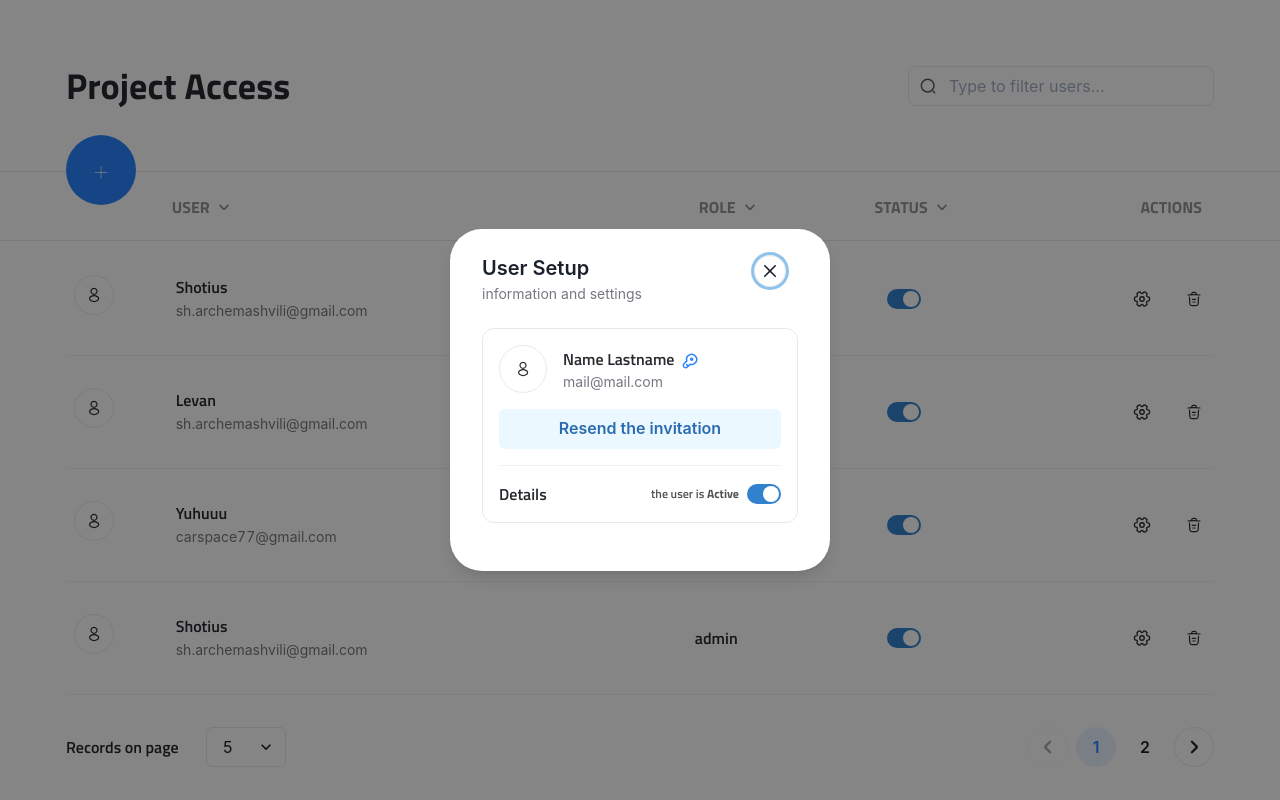
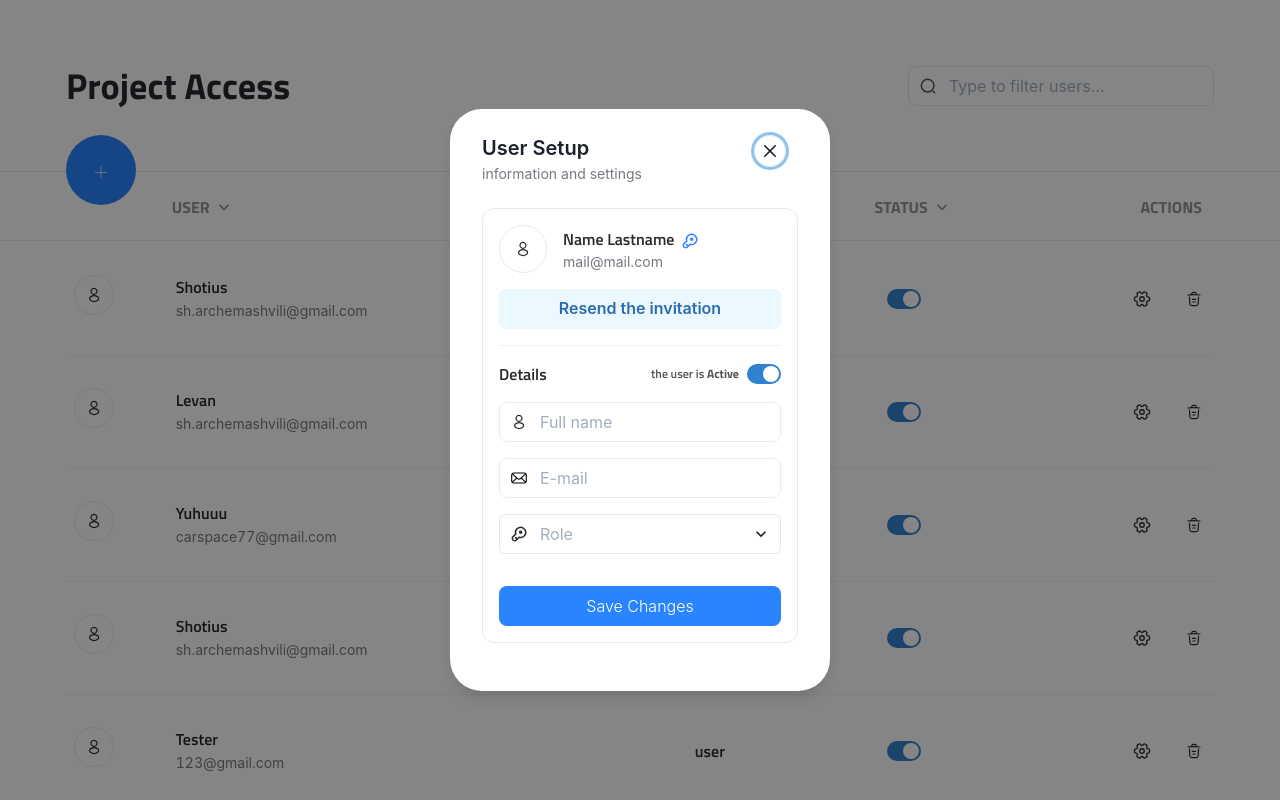
Before and after one commit to shotius/user-managment, a React (Vite) app: page /setup-user in a window 1280 px wide. Shown: the top 800 px of the page. Built offline with nearby package versions, Linux system fonts and the light colour scheme; data requests are answered from the project's data file.

Commit message:
Refactor

```diff
--- a/db.json
+++ b/db.json
@@ -27,6 +27,13 @@
       "user": "Shotius",
       "email": "sh.archemashvili@gmail.com",
       "role": "admin"
+    },
+    {
+      "id": "iiqGv_zJtgthK4LY1j8QU",
+      "status": "active",
+      "user": "Tester",
+      "email": "123@gmail.com",
+      "role": "user"
     }
   ]
 }
--- a/src/App.tsx
+++ b/src/App.tsx
@@ -1,8 +1,8 @@
 import { Route, Routes } from 'react-router-dom';
-import { UserInvitationModal } from './components/organizms/modals/UserInvitationModal';
-import { UserDeleteModal } from './components/organizms/UserDeleteModal';
-import { UserSetupModal } from './components/organizms/UserSetupModal';
+import { UserDeleteModal } from './components/organizms/modals/UserDeleteModal/UserDeleteModal';
+import { UserSetupModal } from './components/organizms/modals/UserSetupModal/UserSetupModal';
 import { UserListPage } from './pages/UserListPage';
+import { UserInvitationModal } from './components/organizms/modals/UserInviteModal/UserInvitationModal';
 
 function App() {
   return (
--- a/src/components/molecules/forms/FormUserEdit.tsx
+++ b/src/components/molecules/forms/FormUserEdit.tsx
@@ -1,7 +1,6 @@
 import { VStack } from '@chakra-ui/react';
 import { FormEventHandler } from 'react';
 import { useForm } from 'react-hook-form';
-import { ButtonPrimary } from 'src/components/atoms/buttons/ButtonPrimary';
 import { InputOutLineWithIcon } from 'src/components/atoms/Input/InputOutLineWithIcon';
 import { KeyIcon } from 'src/components/icons/KeyIcon';
 import { LetterIcon } from 'src/components/icons/LetterIcon';
@@ -9,19 +8,17 @@ import { UserProfileIcon } from 'src/components/icons/UserProfileIcon';
 import { SelectWithIcon } from '../selects/SelectWithIcon';
 
 interface FormUserEditProps {
-  submitButtonText: string;
+  submitButton: React.ReactElement;
   onSubmit: FormEventHandler<HTMLFormElement>;
   register: any;
   errors: ReturnType<typeof useForm>['formState']['errors'];
-  isSubmitting: ReturnType<typeof useForm>['formState']['isSubmitting'];
 }
 
 export const FormUserEdit: React.FC<FormUserEditProps> = ({
-  submitButtonText,
+  submitButton,
   onSubmit,
   register,
   errors,
-  isSubmitting,
 }) => {
   return (
     <form className="edit-user-form" onSubmit={onSubmit}>
@@ -48,9 +45,7 @@ export const FormUserEdit: React.FC<FormUserEditProps> = ({
           <option value={'admin'}>Admin</option>
         </SelectWithIcon>
       </VStack>
-      <ButtonPrimary type="submit" isLoading={isSubmitting}>
-        {submitButtonText}
-      </ButtonPrimary>
+      {submitButton}
     </form>
   );
 };
--- a/src/components/organizms/UserDeleteModal.tsx
+++ b/src/components/organizms/modals/UserDeleteModal/UserDeleteModal.tsx
@@ -7,9 +7,9 @@ import {
   openUserDeleteModal,
   selectUserDeleteModal,
 } from 'src/redux/features/modals/modalsSlice';
-import { TextMain } from '../atoms/Typography/TextMain';
-import { UserProfileIcon } from '../icons/UserProfileIcon';
-import { ModalWrapper } from '../molecules/modals/ModalWrapper';
+import { TextMain } from '../../../atoms/Typography/TextMain';
+import { UserProfileIcon } from '../../../icons/UserProfileIcon';
+import { ModalWrapper } from '../../../molecules/modals/ModalWrapper';
 
 interface UserDeleteModalProps {}
 
--- a/src/components/organizms/modals/UserInvitationModal.tsx
+++ b/src/components/organizms/modals/UserInviteModal/UserInvitationModal.tsx
@@ -1,4 +1,5 @@
 import { ModalHeader, VStack } from '@chakra-ui/react';
+import { ButtonPrimary } from 'src/components/atoms/buttons/ButtonPrimary';
 import { TextSecondary } from 'src/components/atoms/Typography/TextSecondary';
 import { FormUserEdit } from 'src/components/molecules/forms/FormUserEdit';
 import { ModalWrapper } from 'src/components/molecules/modals/ModalWrapper';
@@ -7,7 +8,7 @@ import { useUserInvitationModal } from './useUserInvitationModal';
 interface UserInvitationModal {}
 
 export const UserInvitationModal: React.FC<UserInvitationModal> = () => {
-  const { isOpen, onClose, ...props } = useUserInvitationModal();
+  const { isOpen, onClose, isSubmitting, ...formProps } = useUserInvitationModal();
 
   return (
     <ModalWrapper isOpen={isOpen} onClose={onClose}>
@@ -15,7 +16,14 @@ export const UserInvitationModal: React.FC<UserInvitationModal> = () => {
         <ModalHeader p="0">Invite new user</ModalHeader>
         <TextSecondary>Fill in all the fields</TextSecondary>
       </VStack>
-      <FormUserEdit submitButtonText="Send Invitation" {...props} />
+      <FormUserEdit
+        {...formProps}
+        submitButton={
+          <ButtonPrimary type="submit" isLoading={isSubmitting}>
+            "Send Invitation"
+          </ButtonPrimary>
+        }
+      />
     </ModalWrapper>
   );
 };
--- a/src/components/organizms/modals/useUserInvitationModal.ts
+++ b/src/components/organizms/modals/UserInviteModal/useUserInvitationModal.ts
@@ -9,7 +9,7 @@ import {
   selectInviteModal,
 } from 'src/redux/features/modals/modalsSlice';
 import { ExampleObject, IFormUser } from 'src/types';
-import { addUser } from './../../../redux/features/users/usersSlice';
+import { addUser } from 'src/redux/features/users/usersSlice';
 
 export const useUserInvitationModal = () => {
   const dispatch = useAppDispatch();
--- a/src/components/organizms/UserSetupModal.tsx
+++ b/src/components/organizms/modals/UserSetupModal/UserSetupModal.tsx
@@ -1,6 +1,5 @@
 import {
   Button,
-  ButtonProps,
   Center,
   Divider,
   HStack,
@@ -8,62 +7,25 @@ import {
   Switch,
   VStack,
 } from '@chakra-ui/react';
-import { useEffect, useMemo, useState } from 'react';
-import { useNavigate } from 'react-router-dom';
-import { useAppDispatch, useAppSelector } from 'src/redux/app/hooks';
-import {
-  closeUserSetupModal,
-  openUserSetupModal,
-  selectUserSetupModal,
-} from 'src/redux/features/modals/modalsSlice';
-import { ButtonPrimary } from '../atoms/buttons/ButtonPrimary';
-import { TextMain } from '../atoms/Typography/TextMain';
-import { TextSecondary } from '../atoms/Typography/TextSecondary';
-import { KeyIcon } from '../icons/KeyIcon';
-import { UserProfileIcon } from '../icons/UserProfileIcon';
-import { FormUserEdit } from '../molecules/forms/FormUserEdit';
-import { useUserEditForm } from '../molecules/forms/useUserEditForm';
-import { ModalWrapper } from '../molecules/modals/ModalWrapper';
+import { ButtonPrimary } from 'src/components/atoms/buttons/ButtonPrimary';
+import { TextMain } from 'src/components/atoms/Typography/TextMain';
+import { TextSecondary } from 'src/components/atoms/Typography/TextSecondary';
+import { KeyIcon } from 'src/components/icons/KeyIcon';
+import { UserProfileIcon } from 'src/components/icons/UserProfileIcon';
+import { FormUserEdit } from 'src/components/molecules/forms/FormUserEdit';
+import { ModalWrapper } from 'src/components/molecules/modals/ModalWrapper';
+import { useUserSetupModal } from './useUserSetupModal';
 
 interface UserSetupModalProps {}
 
 export const UserSetupModal: React.FC<UserSetupModalProps> = () => {
-  const [isActive, setIsActive] = useState(true);
-
-  const isOpen = useAppSelector(selectUserSetupModal);
-  const dispatch = useAppDispatch();
-  const navigate = useNavigate();
-
-  const onOpen = () => dispatch(openUserSetupModal());
-  const onClose = () => {
-    dispatch(closeUserSetupModal());
-    navigate('/');
-  };
-
-  useEffect(() => {
-    onOpen();
-  }, []);
-
-  // Submit button for user form
-  // it is button or null depenging on active state
-  const SubmitButton = useMemo(
-    () => (props: ButtonProps) => {
-      if (isActive) {
-        return <ButtonPrimary {...props}>Save Changes</ButtonPrimary>;
-      } else {
-        return null;
-      }
-    },
-    [isActive]
-  );
-
-  const formProps = useUserEditForm();
+  const { isOpen, onClose, isActive, setIsActive, ...formProps } =
+    useUserSetupModal();
 
   return (
     <ModalWrapper
       isOpen={isOpen}
       onClose={onClose}
-      opacity={isActive ? 1 : '0.5'}
     >
       <VStack p="0" align="start" spacing="0" pb="24px">
         <ModalHeader p="0">User Setup</ModalHeader>
@@ -75,6 +37,7 @@ export const UserSetupModal: React.FC<UserSetupModalProps> = () => {
         borderRadius="12px"
         borderColor={'brandBlack.100'}
         p="4"
+        opacity={isActive ? 1 : '0.5'}
       >
         <HStack w="full" spacing="4">
           <Center
@@ -119,7 +82,18 @@ export const UserSetupModal: React.FC<UserSetupModalProps> = () => {
           </HStack>
         </HStack>
         {/* Edit user form  */}
-        {/* <FormUserEdit SubmitButton={SubmitButton} {...formProps}/> */}
+        <FormUserEdit
+          {...formProps}
+          submitButton={
+            <ButtonPrimary
+              display={isActive ? 'inline-flex' : 'none'}
+              type="submit"
+              isLoading={formProps.isSubmitting}
+            >
+              Save Changes
+            </ButtonPrimary>
+          }
+        />
       </VStack>
     </ModalWrapper>
   );
--- /dev/null
+++ b/src/components/organizms/modals/UserSetupModal/useUserSetupModal.ts
@@ -0,0 +1,46 @@
+import { ExampleObject } from 'src/types';
+import { useUserEditForm } from 'src/components/molecules/forms/useUserEditForm';
+import { useEffect, useState } from 'react';
+import { useNavigate } from 'react-router-dom';
+import { useAppDispatch, useAppSelector } from 'src/redux/app/hooks';
+import {
+  closeUserSetupModal,
+  openUserSetupModal,
+  selectUserSetupModal,
+} from 'src/redux/features/modals/modalsSlice';
+
+export const useUserSetupModal = () => {
+  const [isActive, setIsActive] = useState(true);
+
+  const isOpen = useAppSelector(selectUserSetupModal);
+  const dispatch = useAppDispatch();
+  const navigate = useNavigate();
+  const { handleSubmit, reset, isSubmitting, errors, register } = useUserEditForm();
+
+  const onOpen = () => dispatch(openUserSetupModal());
+
+  const onClose = () => {
+    dispatch(closeUserSetupModal());
+    navigate('/');
+  };
+
+  useEffect(() => {
+    onOpen();
+  }, []);
+
+  const onSubmit = handleSubmit((data: ExampleObject) => {
+    console.log('data: ', data);
+    reset();
+  });
+
+  return {
+    isOpen,
+    onClose,
+    isActive,
+    setIsActive,
+    isSubmitting,
+    errors,
+    onSubmit,
+    register
+  };
+};
```
